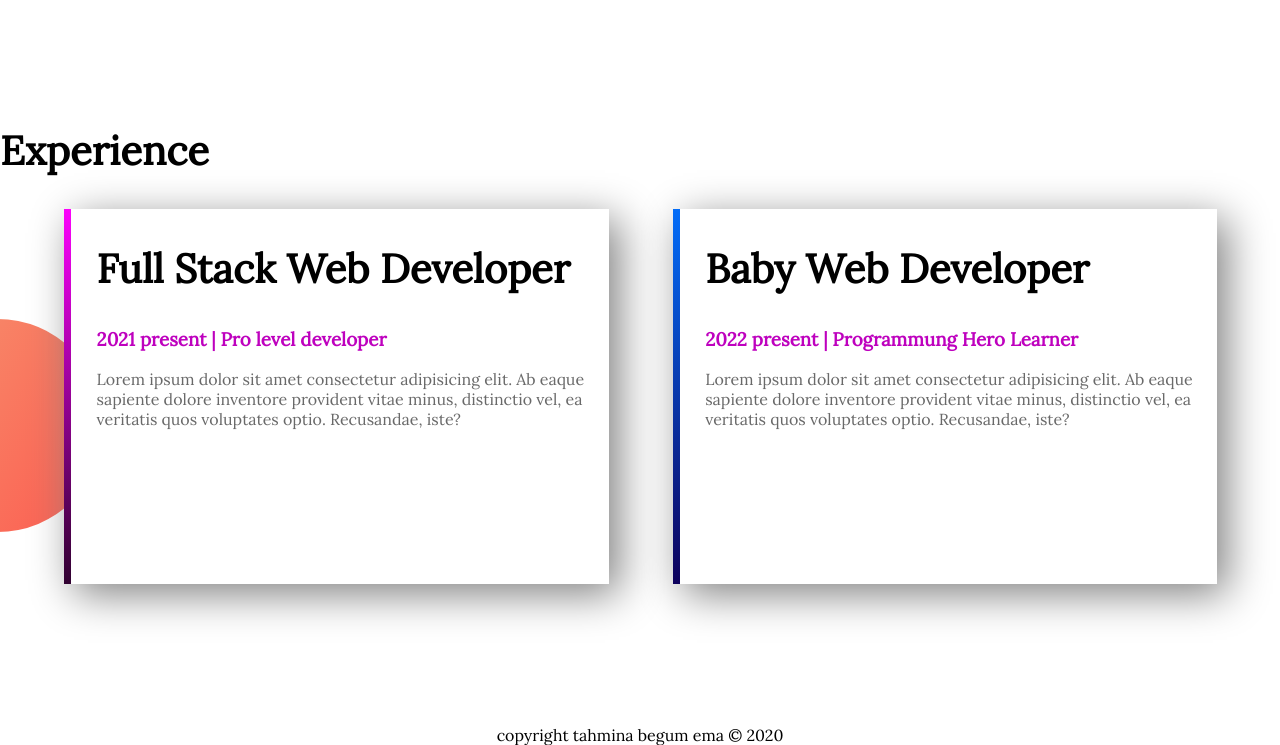
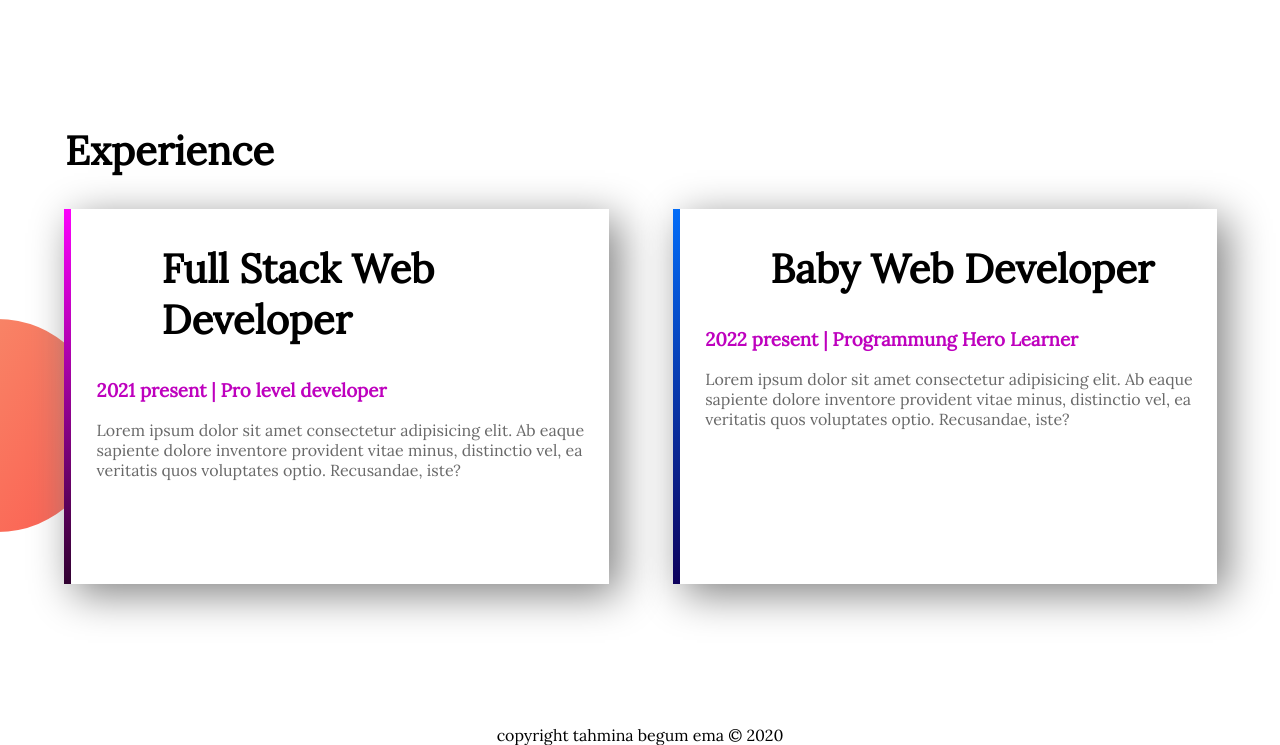
Before and after one commit to tahminaema/web-portfolio, a plain HTML site: page index.html in a window 1280 px wide. Shown: the part 1108-1853 px from the top of the page. Drawn offline with Linux system fonts and the light colour scheme.

Commit message:
finished my first ever website

```diff
--- a/style.css
+++ b/style.css
@@ -52,6 +52,9 @@ section{
     background: url(image/exp-bg.png) no-repeat;
     background-position: left;
 }
+.experience-area h2{
+    margin-left: 65px;
+}
 #full-stack{
     border-left: 7px solid;
     border-image: linear-gradient(rgb(252, 2, 252), rgb(48, 1, 48));
```
